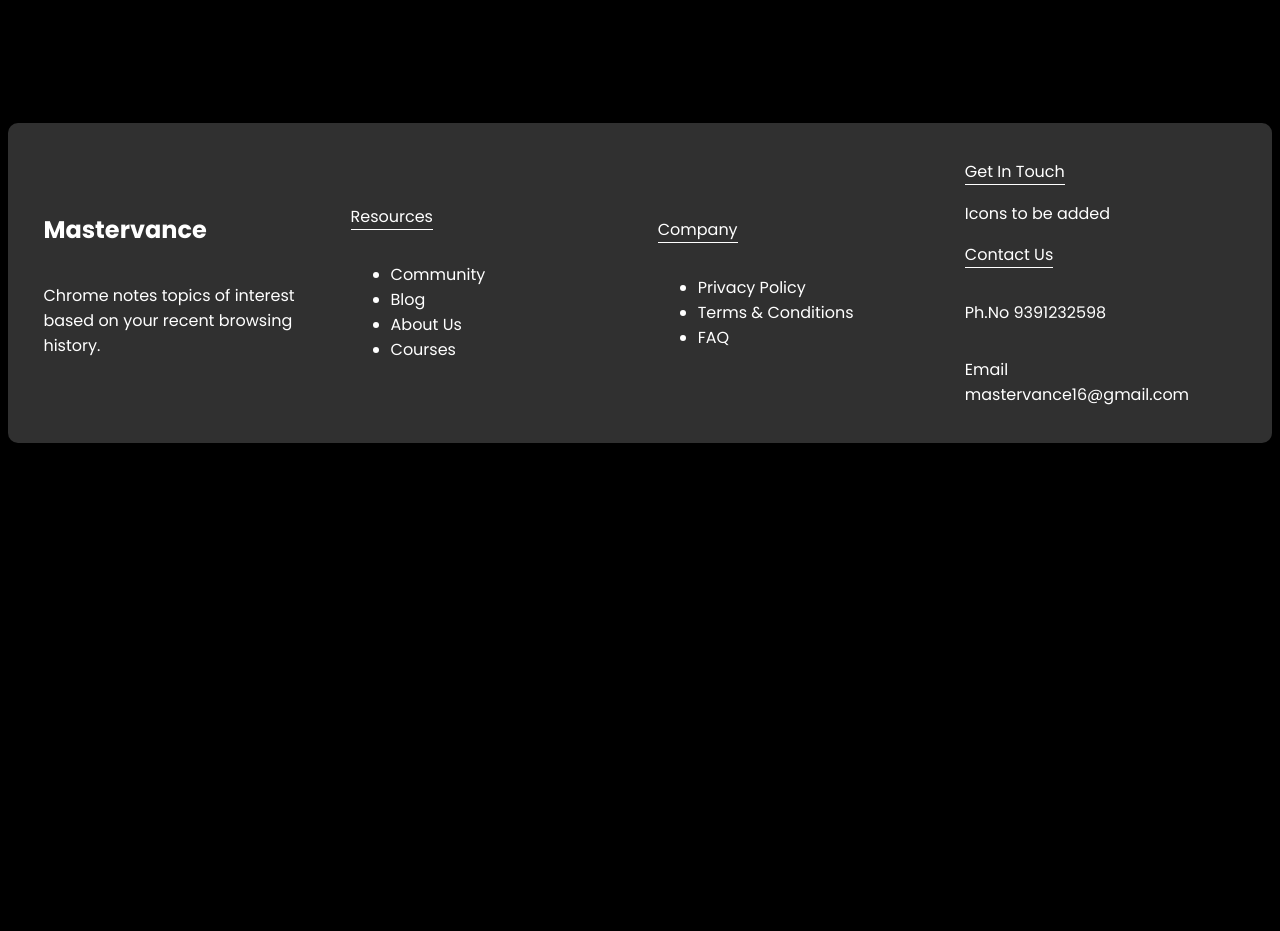
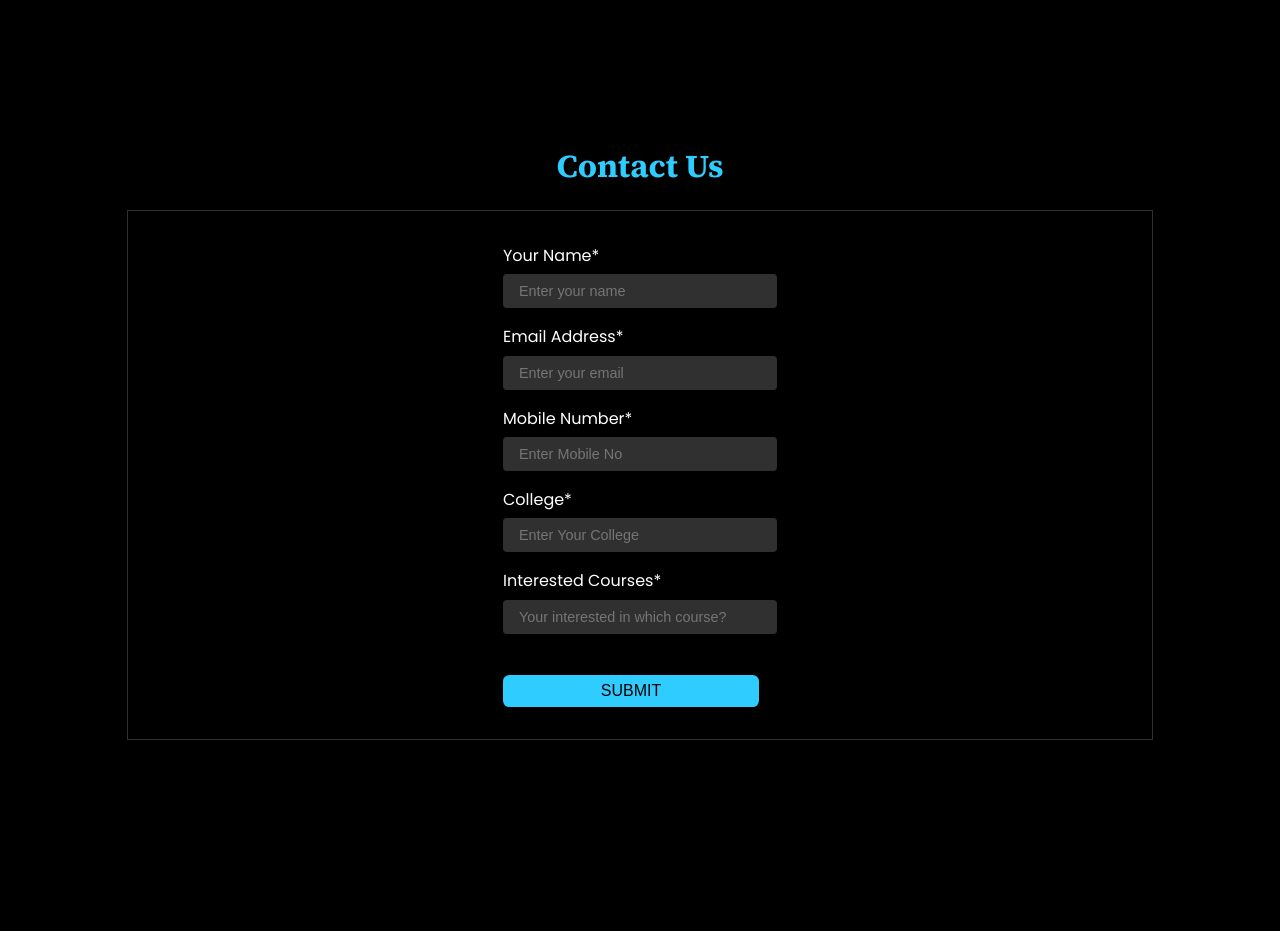
Before and after one commit to Gouripriya09/Future-Mastership, a React (Vite) app in the folder client/: page /about in a window 1280 px wide. Shown: the part 700-1631 px from the top of the page. Before the commit the page ends 1151 px from the top, so only its background shows below. Built offline with nearby package versions, Linux system fonts and the light colour scheme.

Commit message:
Added FAQ Cards to home page and also added contact us forms in about page

```diff
--- a/client/src/components/Card/Card.css
+++ b/client/src/components/Card/Card.css
@@ -7,13 +7,27 @@
   background-color: rgba(17, 25, 40, 0.54);
   border-radius: 12px;
   border: 1px solid rgba(255, 255, 255, 0.125);
+  display: flex;
+  justify-content: center;
+  align-items: center;
+  flex-direction: column;
 }
-.c-head{
-    display: flex;
-    flex-direction: column;
-    align-items: center;
-    margin-bottom: 1rem;
+.c-head {
+  display: flex;
+  flex-direction: column;
+  width: 90%;
+  align-items: center;
+  margin-bottom: 1rem;
 }
-.c-name{
-    margin-bottom: -0.5rem;
+.c-name {
+  font-size: 1.2rem;
+  font-weight: 300;
 }
+.circle {
+  width: 4rem;
+  background: var(--secondary-dark);
+  margin-bottom: 2.4rem;
+  margin-top: 0.8rem;
+  border-radius: 10rem;
+  height: 4rem;
+}
--- a/client/src/components/Card/Card.jsx
+++ b/client/src/components/Card/Card.jsx
@@ -5,10 +5,12 @@ const Card = (props) => {
   return (
     <div className="Card">
       <div className="c-head">
+        <span className="circle"></span>
+        {props.body}
+      </div>
+      <div className="c-body">
         <h2 className="c-name">{props.name}</h2>
-        <p className="c-desg">{props.desg}</p>
       </div>
-      <div className="c-body">{props.body}</div>
     </div>
   );
 };
--- a/client/src/pages/About/About.css
+++ b/client/src/pages/About/About.css
@@ -1,8 +1,37 @@
-@media (orientation: portrait){
-    .about .container{
-        flex-direction: column;
-    }
-    .rs-a{
-        margin-top: 2rem;
-    }
+@media (orientation: portrait) {
+  .about .container {
+    flex-direction: column;
+  }
+  .rs-a {
+    margin-top: 2rem;
+  }
 }
+.contact-form {
+  border: 1px solid var(--secondary-dark);
+  padding: 2rem;
+  display: flex;
+  flex-direction: column;
+  justify-content: center;
+  align-items: center;
+  width: 75vw;
+}
+.contact-form form input {
+  min-width: 16rem;
+  font-size: 0.9rem;
+  min-height: 2rem;
+  border: none;
+  margin-top: 0.4rem;
+  border-radius: 4px;
+  margin-bottom: 1rem;
+  padding-left: 1rem;
+  background: var(--secondary-dark);
+  color: var(--light);
+}
+.contact {
+  display: flex;
+  flex-direction: column;
+  align-items: center;
+}
+.contact-btn {
+  min-width: 16rem;
+}
--- a/client/src/pages/About/About.jsx
+++ b/client/src/pages/About/About.jsx
@@ -41,6 +41,49 @@ const About = () => {
           <div className="img-p"></div>
         </div>
       </motion.div>
+      <motion.div
+        className="container contact"
+        variants={fadeAnimationVariants}
+        initial="initial"
+        whileInView="animate"
+        viewport={{
+          once: true,
+        }}
+      >
+        <h1 className="col-class f-ss">Contact Us</h1>
+        <div className="contact-form">
+          <form action="">
+            <label htmlFor="name">Your Name*</label>
+            <br></br>
+            <input type="text" placeholder="Enter your name" name="name" />
+            <br />
+            <label htmlFor="name">Email Address*</label>
+            <br></br>
+            <input type="text" placeholder="Enter your email" name="email" />
+            <br />
+            <label htmlFor="name">Mobile Number*</label>
+            <br></br>
+            <input type="text" placeholder="Enter Mobile No" name="mobile" />
+            <br />
+            <label htmlFor="name">College*</label>
+            <br></br>
+            <input type="text" placeholder="Enter Your College" name="clg" />
+            <br />
+            <label htmlFor="name">Interested Courses*</label>
+            <br></br>
+            <input
+              type="text"
+              placeholder="Your interested in which course?"
+              name="clg"
+            />
+            <br />
+            <br />
+            <button type="submit" className="contact-btn">
+              SUBMIT
+            </button>
+          </form>
+        </div>
+      </motion.div>
       <Footer></Footer>
     </div>
   );
--- a/client/src/pages/Home/Home.css
+++ b/client/src/pages/Home/Home.css
@@ -174,4 +174,10 @@
     flex-direction: column;
     margin-bottom: 5rem;
   }
+  .faq-h .qstn {
+    font-size: 1rem;
+  }
+  .faq-h h1 {
+    font-size: 1.8rem;
+  }
 }
--- a/client/src/pages/Home/Home.jsx
+++ b/client/src/pages/Home/Home.jsx
@@ -22,8 +22,8 @@ const Home = () => {
       >
         <div className="ls">
           <h1>
-            Unlocking The Future<br></br> Through{" "}
-            <span className="col-class">Mastervance</span>.
+            Unlock your Potential with
+            <span className="col-class"> Mastervance</span>.
           </h1>
           <p className="hero-sub">
             Welcome to Mastervance, where we empower students to become masters
@@ -97,19 +97,19 @@ const Home = () => {
         }}
       >
         <Card
-          name="Poorna Hari"
+          name="B. K. Bhargav"
           desg="Seo, Content Developer"
-          body=" teamwork and leadership, self-motivation and others, whereas domain-specific skills would be used only for a certain job. teamwork and leadership, self-motivation and others, whereas "
+          body=" Mastervance offers an excellent range of courses, and the community is a fantastic resource for networking. The instructors are knowledgeable and provide valuable insights. "
         />
         <Card
           name="B. Karthik"
           desg="Seo, Content Developer"
-          body=" teamwork and leadership, self-motivation and others, whereas domain-specific skills would be used only for a certain job. teamwork and leadership, self-motivation and others, whereas "
+          body=" I can't express how much Mastervance has impacted my learning journey positively. The courses are not only up-to-date but also presented in a way that makes complex topics easy to understand. "
         />
         <Card
-          name="B. K. Bhargav"
+          name="Poorna Hari"
           desg="Upcoming ,Film Director"
-          body=" teamwork and leadership, self-motivation and others, whereas domain-specific skills would be used only for a certain job. teamwork and leadership, self-motivation and others, whereas "
+          body=" Mastervance has exceeded my expectations in every way possible. The courses are not just informative but presented with a level of clarity and depth that makes learning truly enjoyable."
         />
       </motion.div>
       <motion.button
@@ -164,6 +164,7 @@ const Home = () => {
         </div>
       </motion.div>
       <motion.div className="container faq-h">
+        <h1 className="col-class f-ss">Frequently Asked Questions</h1>
         <FoldCard
           qstn="What is Master Vance?"
           ans="Master Vance is a dynamic online learning platform that offers courses in trending areas such as AI, ML, Cyber Security, and Digital Forensics. Our platform also provides a vibrant community for like-minded learners."
```
